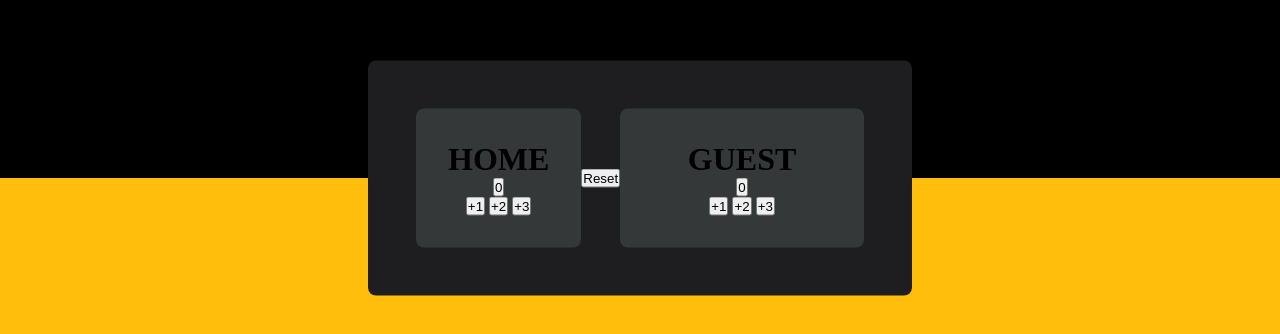
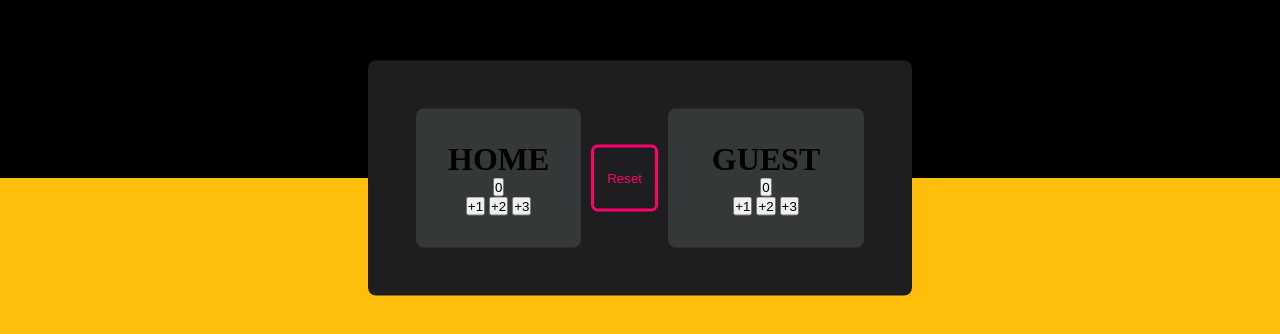
Before and after one commit to Thato2619/ScoreboardApp, a plain HTML site: page index.html in a window 1280 px wide. Shown: the part 222-556 px from the top of the page. Drawn offline with Linux system fonts and the light colour scheme.

Commit message:
change the Id name to reser to reset
- style the rest button

```diff
--- a/index.html
+++ b/index.html
@@ -19,7 +19,7 @@
             </div>
         </div>
 
-        <button id="reser-btn" onclick="resetScores()">Reset</button>
+        <button id="reset-btn" onclick="resetScores()">Reset</button>
 
         <div class="guest">
             <h1>GUEST</h1>
--- a/styling.css
+++ b/styling.css
@@ -35,3 +35,13 @@ body{
 button{
     cursor: pointer;
 }
+
+#reset-btn {
+    background-color: transparent;
+    border: 3px solid #FF006E;
+    color: #FF006E;
+    height: 5em;
+    width: 5em;
+    margin: 10px;
+    border-radius: 0.5em;
+}
```
